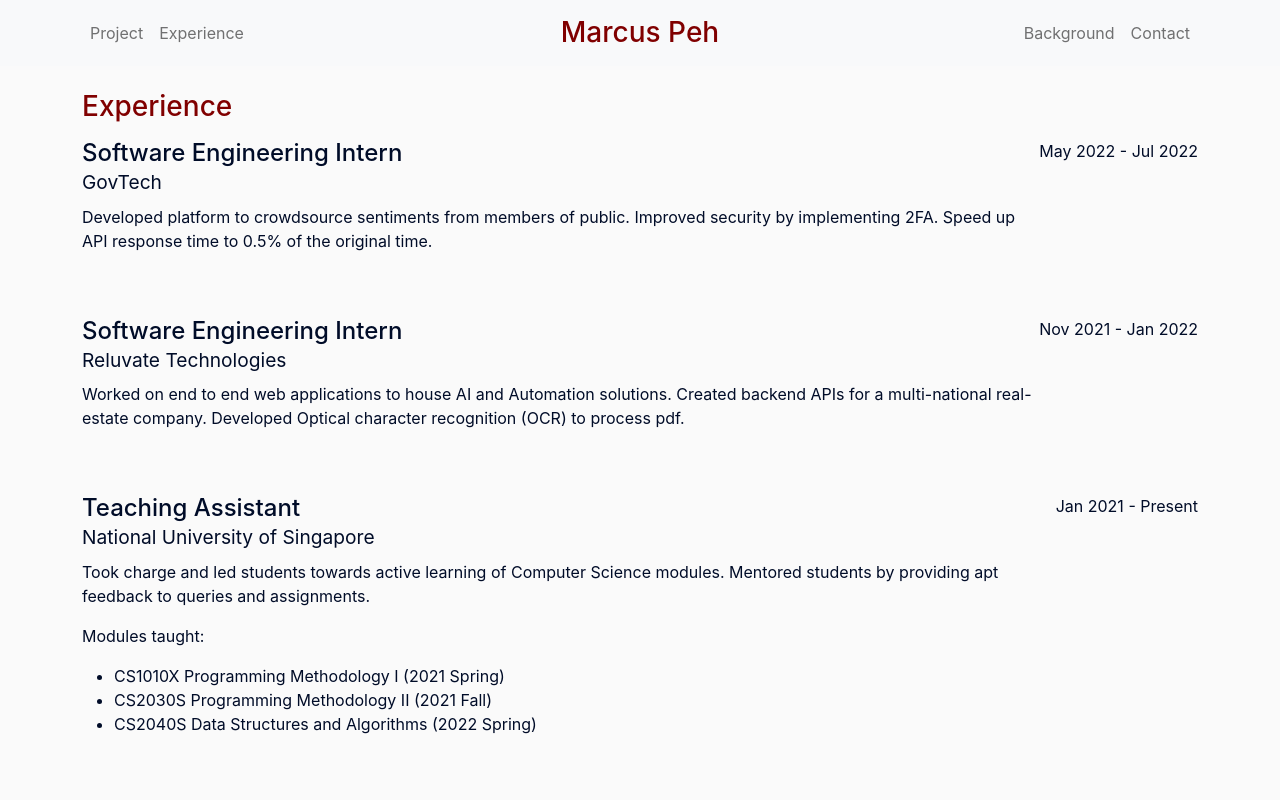
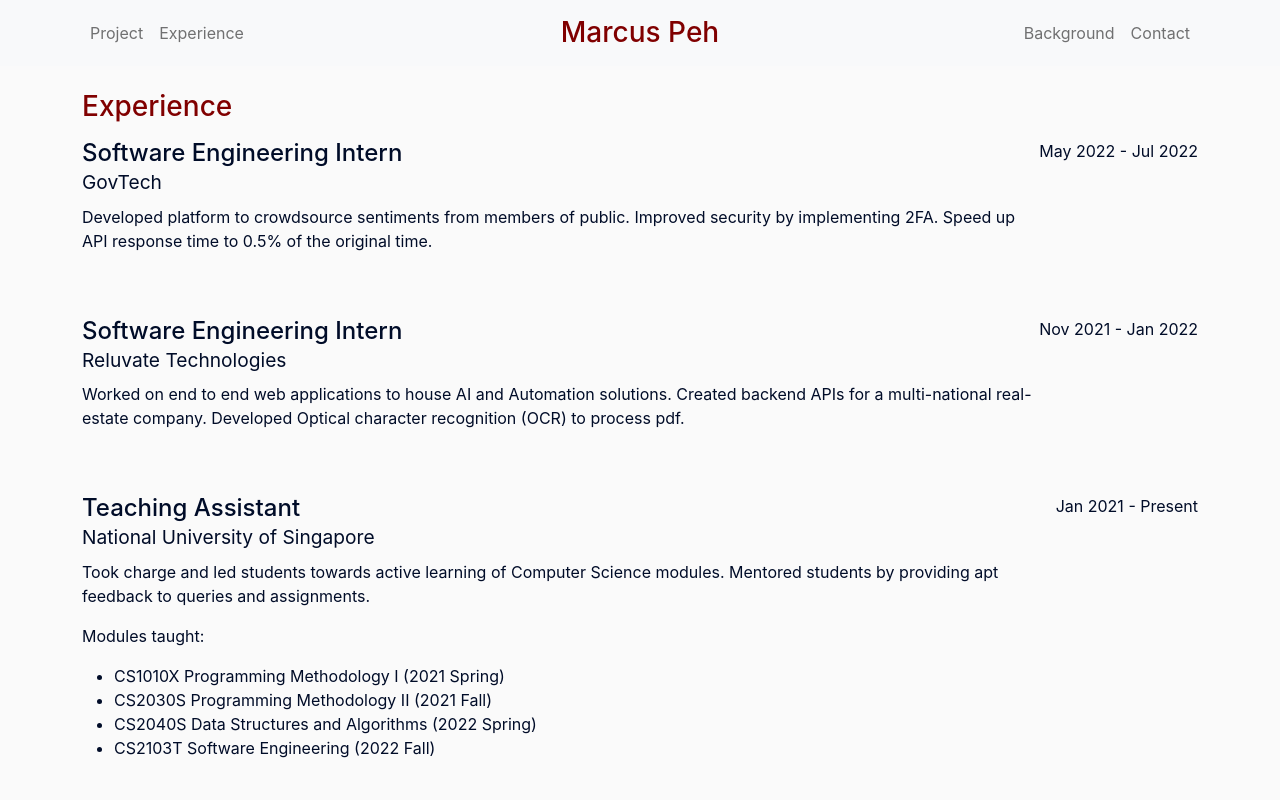
Before and after one commit to marcuspeh/marcuspeh.github.io, a React (Create React App) app: page /experience in a window 1280 px wide. Shown: the top 800 px of the page. Built offline with nearby package versions, Linux system fonts and the light colour scheme.

Commit message:
Update experience

```diff
--- a/src/data/experienceData.ts
+++ b/src/data/experienceData.ts
@@ -38,7 +38,8 @@ const nusTa: educationObject = {
   "listContent": [
     "CS1010X Programming Methodology I (2021 Spring)",
     "CS2030S Programming Methodology II (2021 Fall)",
-    "CS2040S Data Structures and Algorithms (2022 Spring)"
+    "CS2040S Data Structures and Algorithms (2022 Spring)",
+    "CS2103T Software Engineering (2022 Fall)"
   ]
 }
 
```
